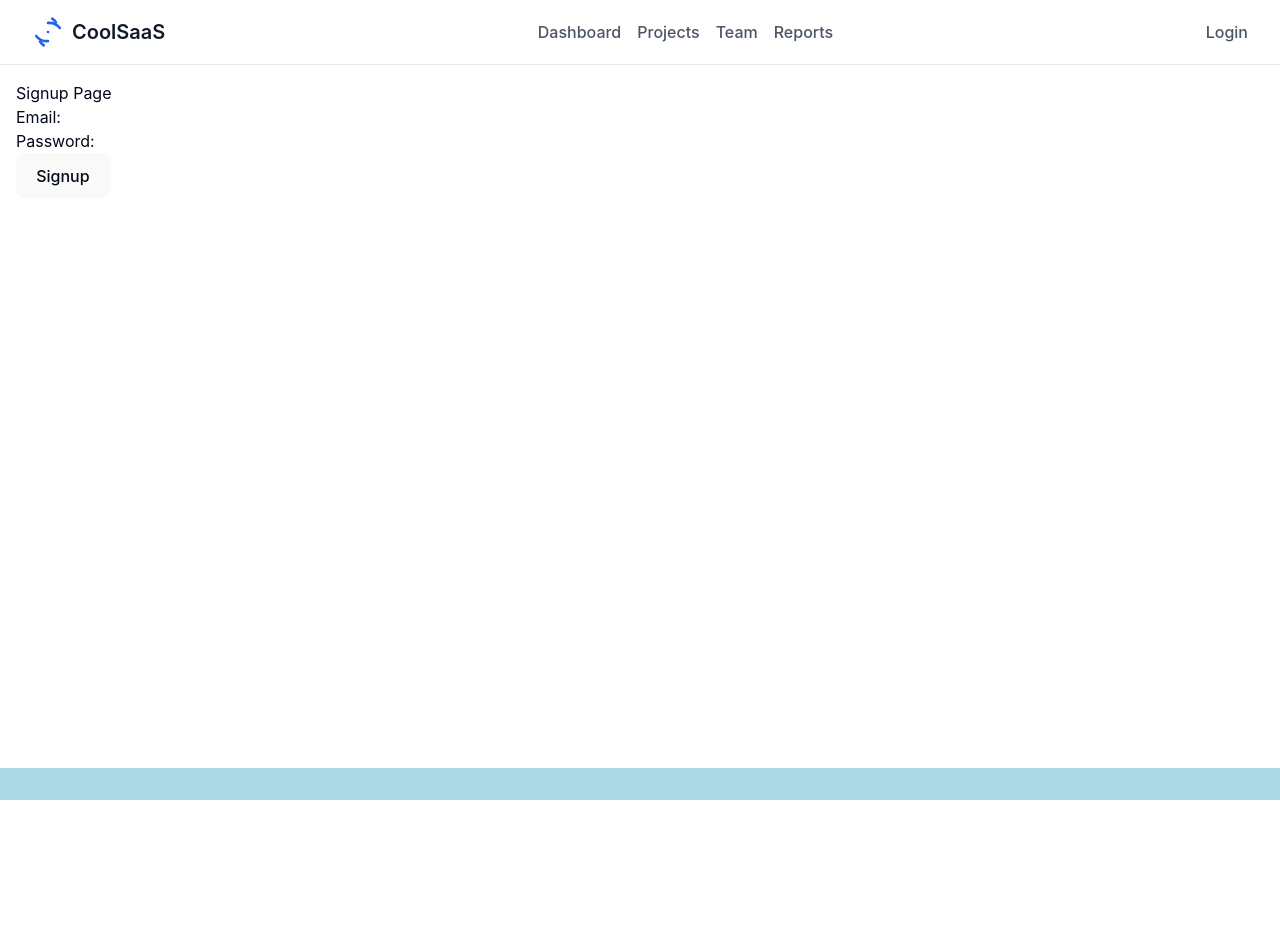
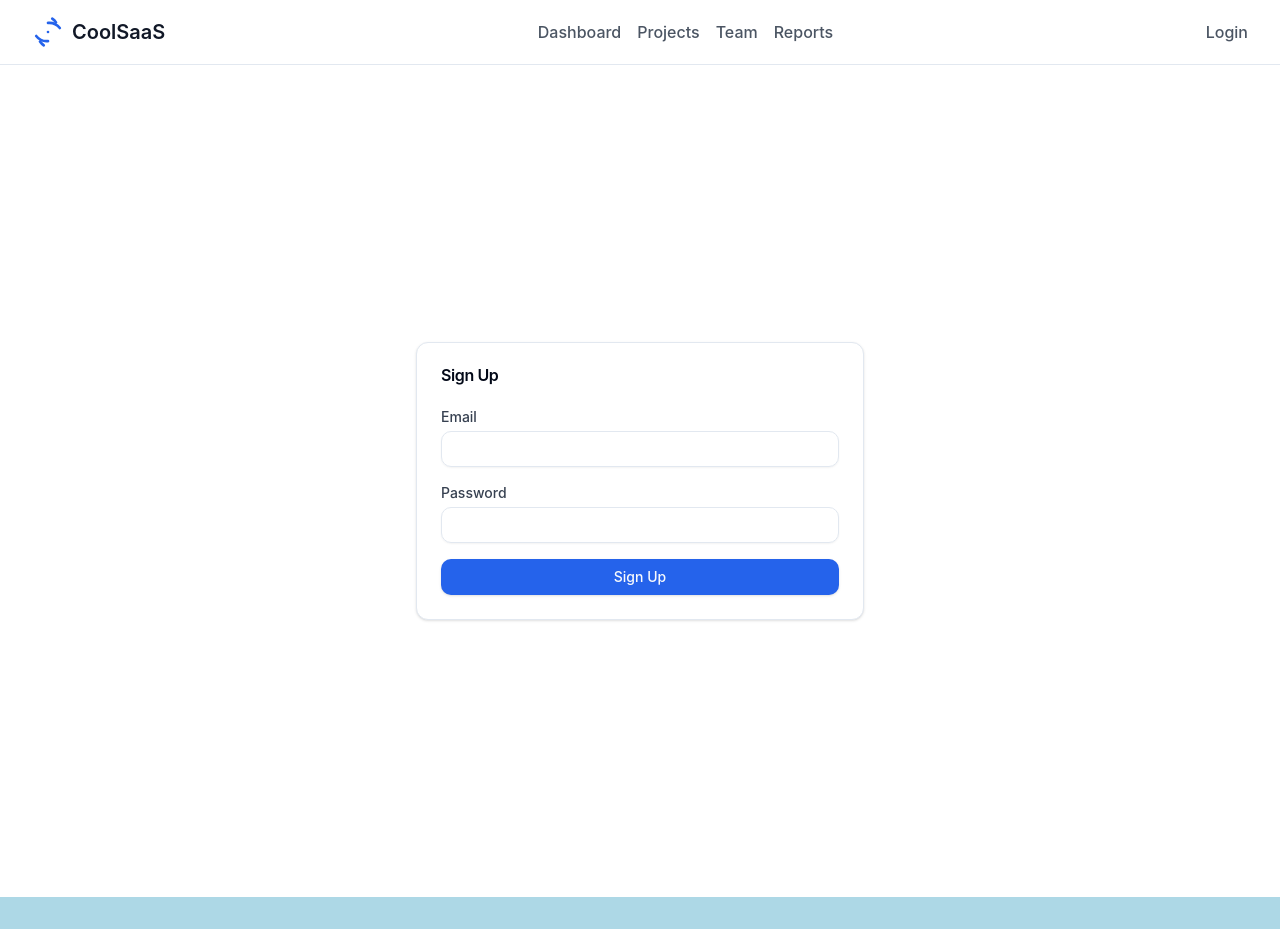
Before and after one commit to Ricky0308/react_django_base, a React (Vite) app in the folder frontend/: page /signup in a window 1280 px wide. Before the commit the page ends 800 px from the top, so only its background shows below. Built offline with nearby package versions, Linux system fonts and the light colour scheme; no server answers.

Commit message:
made signup page coolor

```diff
--- a/frontend/src/pages/Signup.tsx
+++ b/frontend/src/pages/Signup.tsx
@@ -1,46 +1,74 @@
 import React, { useState } from 'react';
+import { Card, CardContent, CardHeader, CardTitle } from '../components/ui/card';
+import { Input } from '../components/ui/input';
+import { Button } from '../components/ui/button';
+import { Alert } from '../components/ui/alert';
 import { authService } from '../features/auth/api/authService';
 
 const Signup: React.FC = () => {
   const [email, setEmail] = useState('');
   const [password, setPassword] = useState('');
   const [message, setMessage] = useState('');
+  const [error, setError] = useState('');
 
   const handleSignup = async (e: React.FormEvent) => {
     e.preventDefault();
     try {
       await authService.signup({ email, password });
-      setMessage('Signup successful');
+      setMessage('Signup successful! Please check your email to confirm your account.');
+      setError(''); // Clear any previous error
     } catch (error) {
-      setMessage('Signup failed');
+      setError('Signup failed. Please try again.');
+      setMessage(''); // Clear any previous success message
     }
   };
 
   return (
+    <div className="flex justify-center items-center min-h-screen">
+      <Card className="max-w-md w-full">
+        <CardHeader>
+          <CardTitle>Sign Up</CardTitle>
+        </CardHeader>
+        <CardContent>
+          <form onSubmit={handleSignup} className="space-y-4">
             <div>
-      <h2>Signup Page</h2>
-      <form onSubmit={handleSignup}>
-        <div>
-          <label>Email:</label>
-          <input
+              <label htmlFor="email" className="block text-sm font-medium text-gray-700">
+                Email
+              </label>
+              <Input
+                id="email"
                 type="email"
                 value={email}
                 onChange={(e) => setEmail(e.target.value)}
                 required
+                className="mt-1"
               />
             </div>
             <div>
-          <label>Password:</label>
-          <input
+              <label htmlFor="password" className="block text-sm font-medium text-gray-700">
+                Password
+              </label>
+              <Input
+                id="password"
                 type="password"
                 value={password}
                 onChange={(e) => setPassword(e.target.value)}
                 required
+                className="mt-1"
               />
             </div>
-        <button type="submit">Signup</button>
+            <Button type="submit" className="w-full">
+              Sign Up
+            </Button>
           </form>
-      {message && <p>{message}</p>}
+          {message && <p className="mt-4 text-center text-gray-700">{message}</p>}
+          {error && (
+            <Alert variant="destructive" className="mt-4 p-2 text-sm w-full">
+              {error}
+            </Alert>
+          )}
+        </CardContent>
+      </Card>
     </div>
   );
 };
```
Lines whose indentation alone changed are shown as unchanged.
